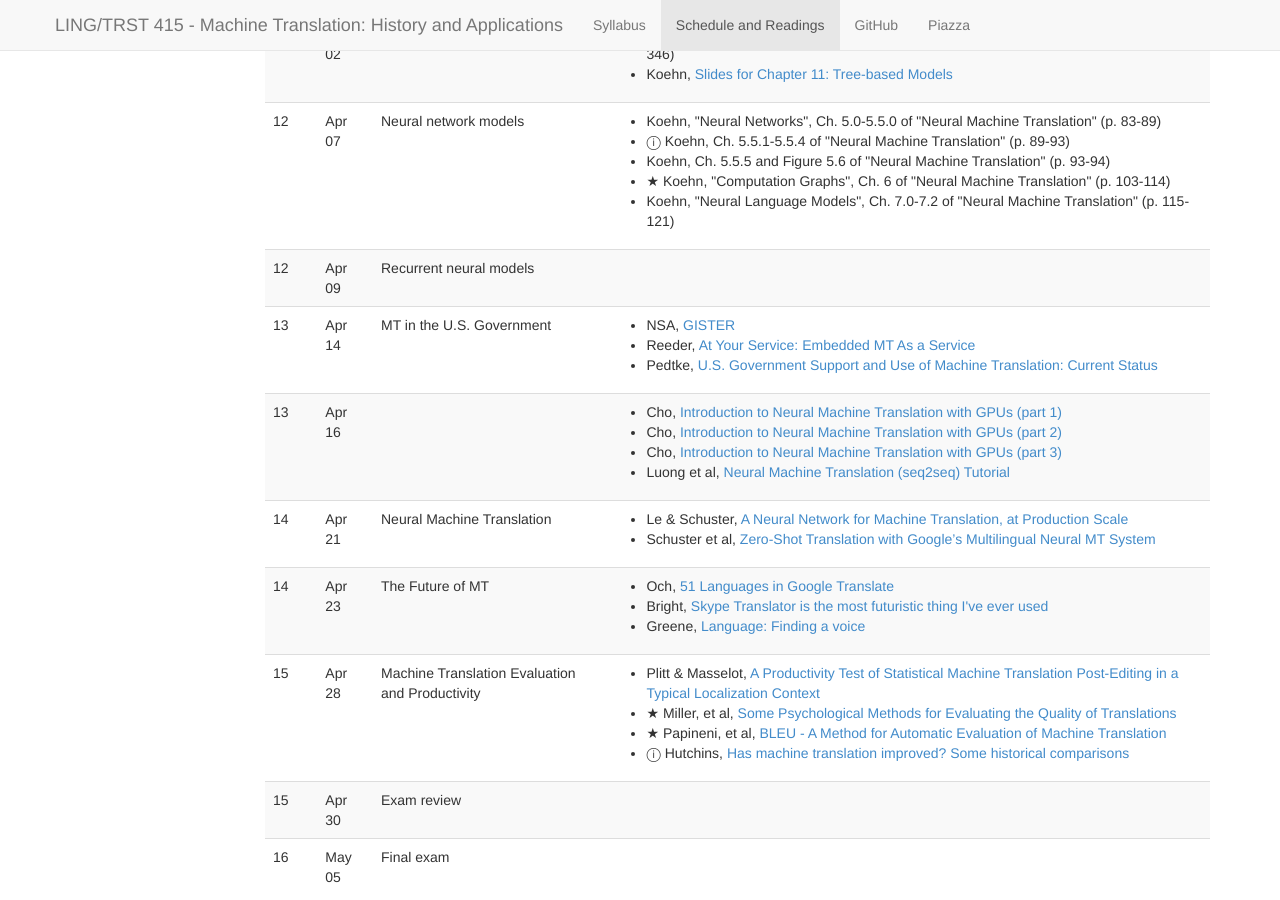
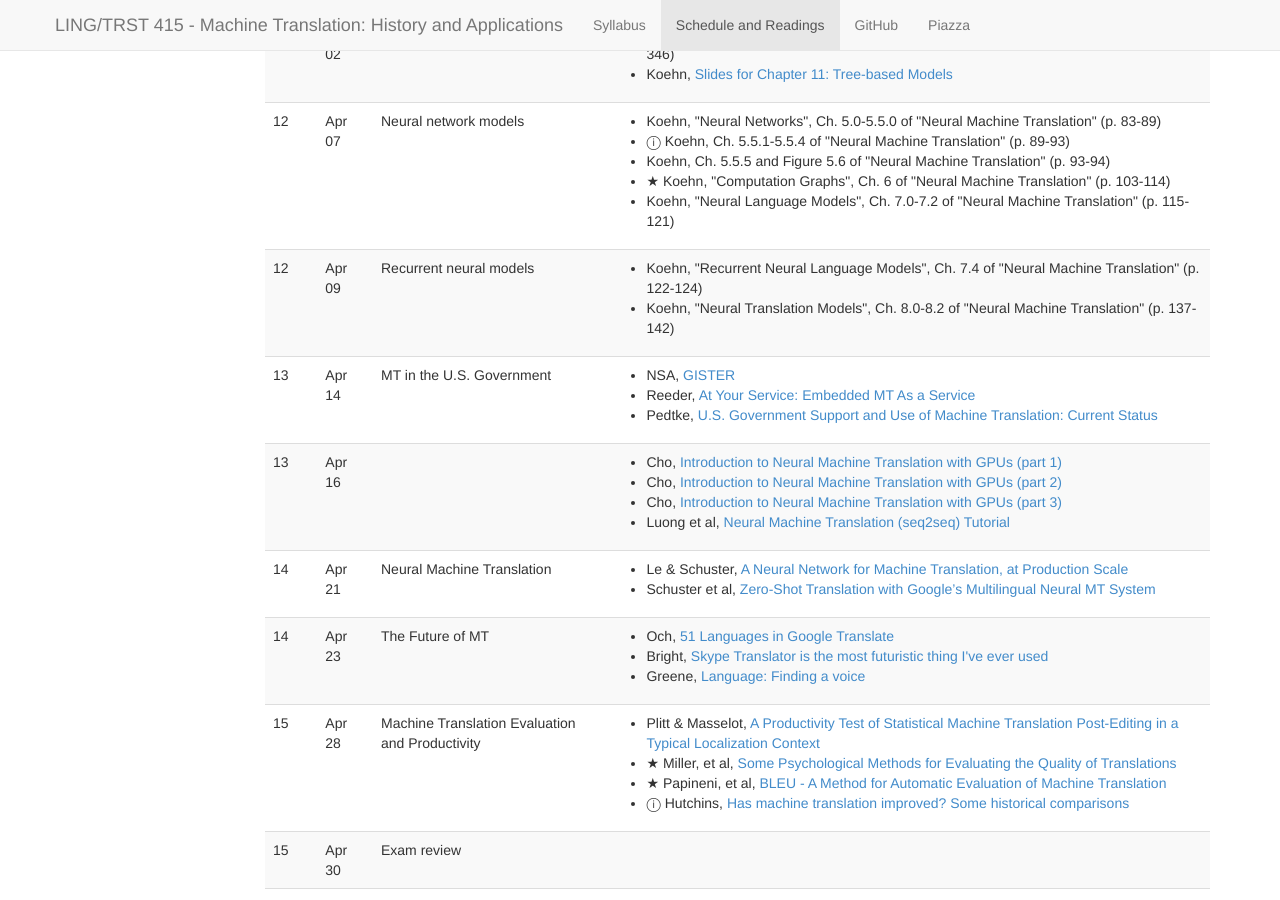
Before and after one commit to 2020-Spring-UIUC-LING415/2020-Spring-UIUC-LING415.github.io, a Jekyll site: the page built from schedule.md, in a window 1280 px wide and 900 px high, scrolled down 2399 px. Built offline with Jekyll 4.4.1, drawn with Linux system fonts in a browser that asks for light colours; nearby versions of some CDN libraries.

Commit message:
Update schedule.yaml

```diff
--- a/_data/schedule.yaml
+++ b/_data/schedule.yaml
@@ -501,7 +501,15 @@
   week: 12
   date: 2020-04-09
   title: Recurrent neural models
-
+  reading:
+    -
+      author: Koehn
+      title: "\"Recurrent Neural Language Models\", Ch. 7.4 of \"Neural Machine Translation\""
+      pages: 122-124
+    -
+      author: Koehn
+      title: "\"Neural Translation Models\", Ch. 8.0-8.2 of \"Neural Machine Translation\""
+      pages: 137-142
 -
   week: 13
   date: 2020-04-14
```
